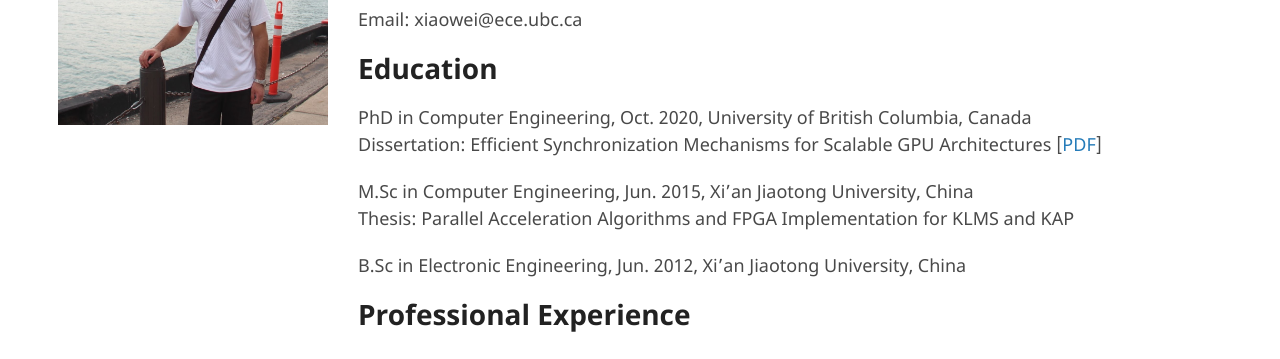
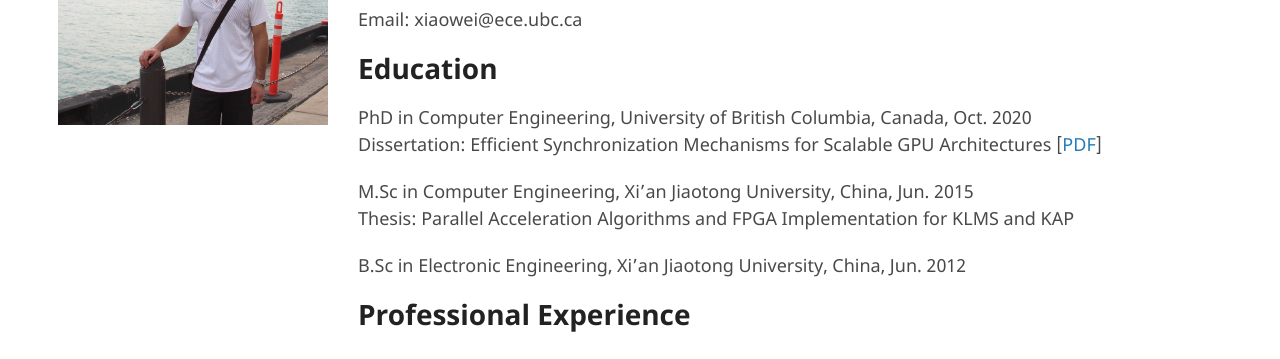
Before and after one commit to ericrxw/xiaoweiren, a Jekyll site: the page built from index.md, in a window 1280 px wide and 900 px high. Shown: the part 254-613 px from the top of the window. Built offline with Jekyll 4.4.1, drawn with Linux system fonts in a browser that asks for light colours; our own code applies the rules of GitHub Pages for plain Markdown files; the repository's description, which GitHub fills in, is left out.

Commit message:
minor change

```diff
--- a/index.md
+++ b/index.md
@@ -6,13 +6,13 @@ Email: xiaowei@ece.ubc.ca
 
 # Education
 
-PhD in Computer Engineering, Oct. 2020, University of British Columbia, Canada \\
+PhD in Computer Engineering, University of British Columbia, Canada, Oct. 2020 \\
 Dissertation: Efficient Synchronization Mechanisms for Scalable GPU Architectures [[PDF](./docs/Xiaowei_Ren_PhD_Dissertation.pdf)]
 
-M.Sc in Computer Engineering, Jun. 2015, Xi'an Jiaotong University, China\\
+M.Sc in Computer Engineering, Xi'an Jiaotong University, China, Jun. 2015\\
 Thesis: Parallel Acceleration Algorithms and FPGA Implementation for KLMS and KAP
 
-B.Sc in Electronic Engineering, Jun. 2012, Xi'an Jiaotong University, China
+B.Sc in Electronic Engineering, Xi'an Jiaotong University, China, Jun. 2012
 
 # Professional Experience
 
```
